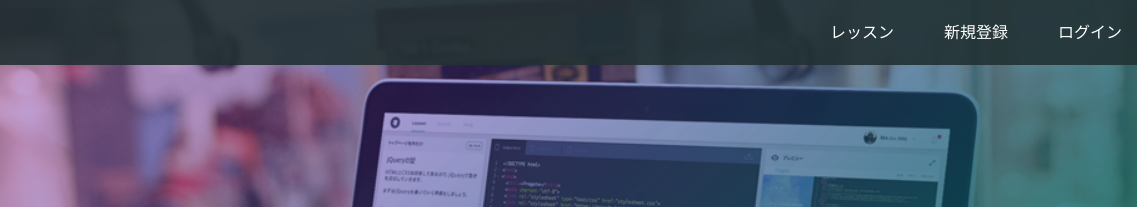
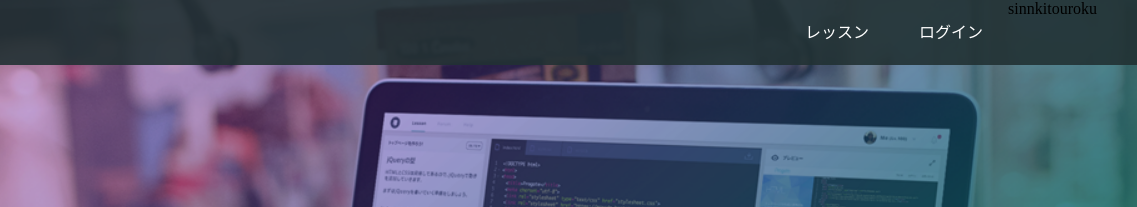
Before and after one commit to chabin-monnsuto/chabin-monnsuto.github.io, a plain HTML site: page index.html in a window 1280 px wide. Shown: the top 207 px of the page, 143-1280 px from the left. Drawn offline with Linux system fonts and the light colour scheme.

Commit message:
Update index.html

```diff
--- a/index.html
+++ b/index.html
@@ -16,7 +16,7 @@
       <span class="fa fa-bars menu-icon"></span>
       <div class="header-right">
         <a href="#">レッスン</a>
-        <a href="#">新規登録</a>
+        <a href="#"></a>sinnkitouroku
         <a href="#" class="login">ログイン</a>
       </div>
     </div>
```
